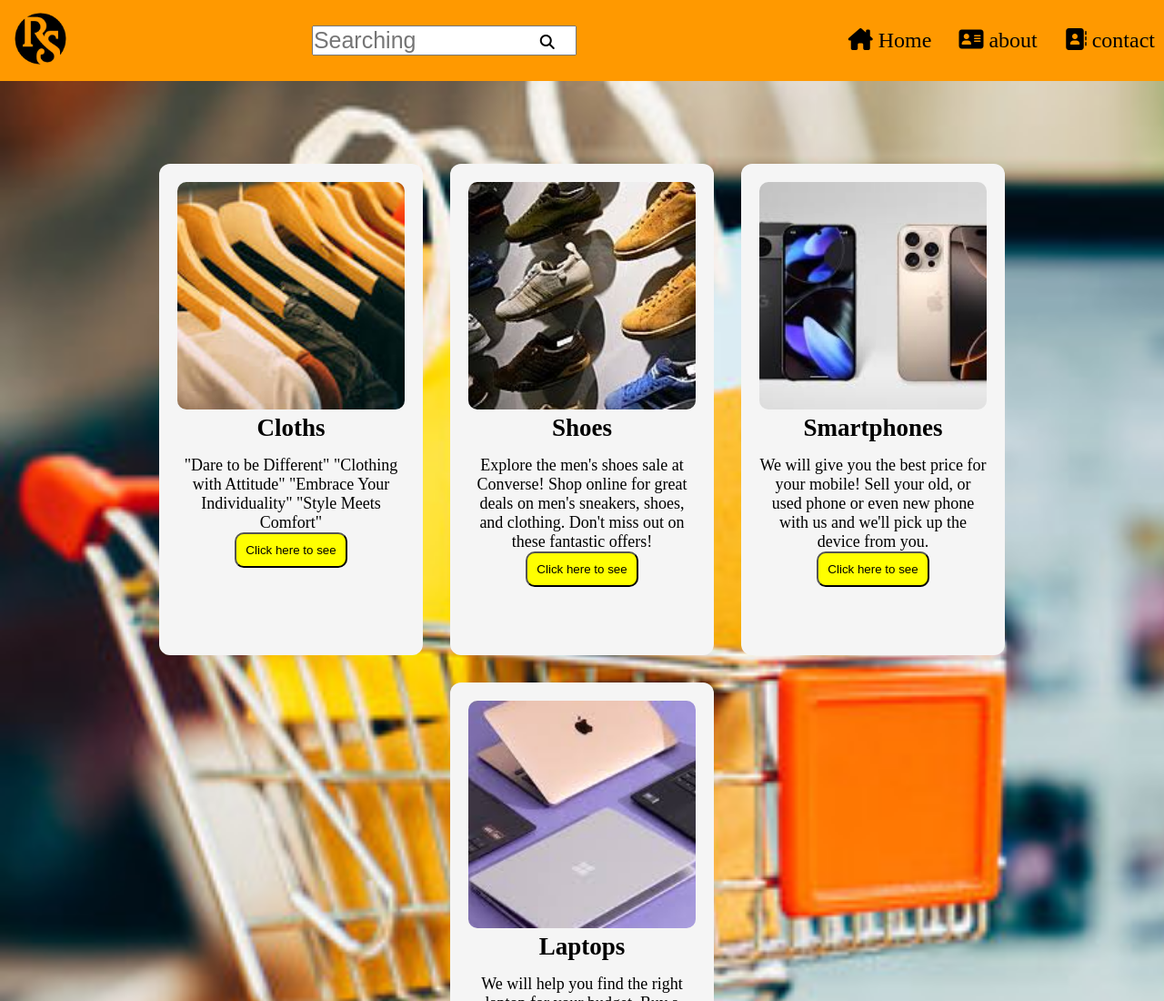
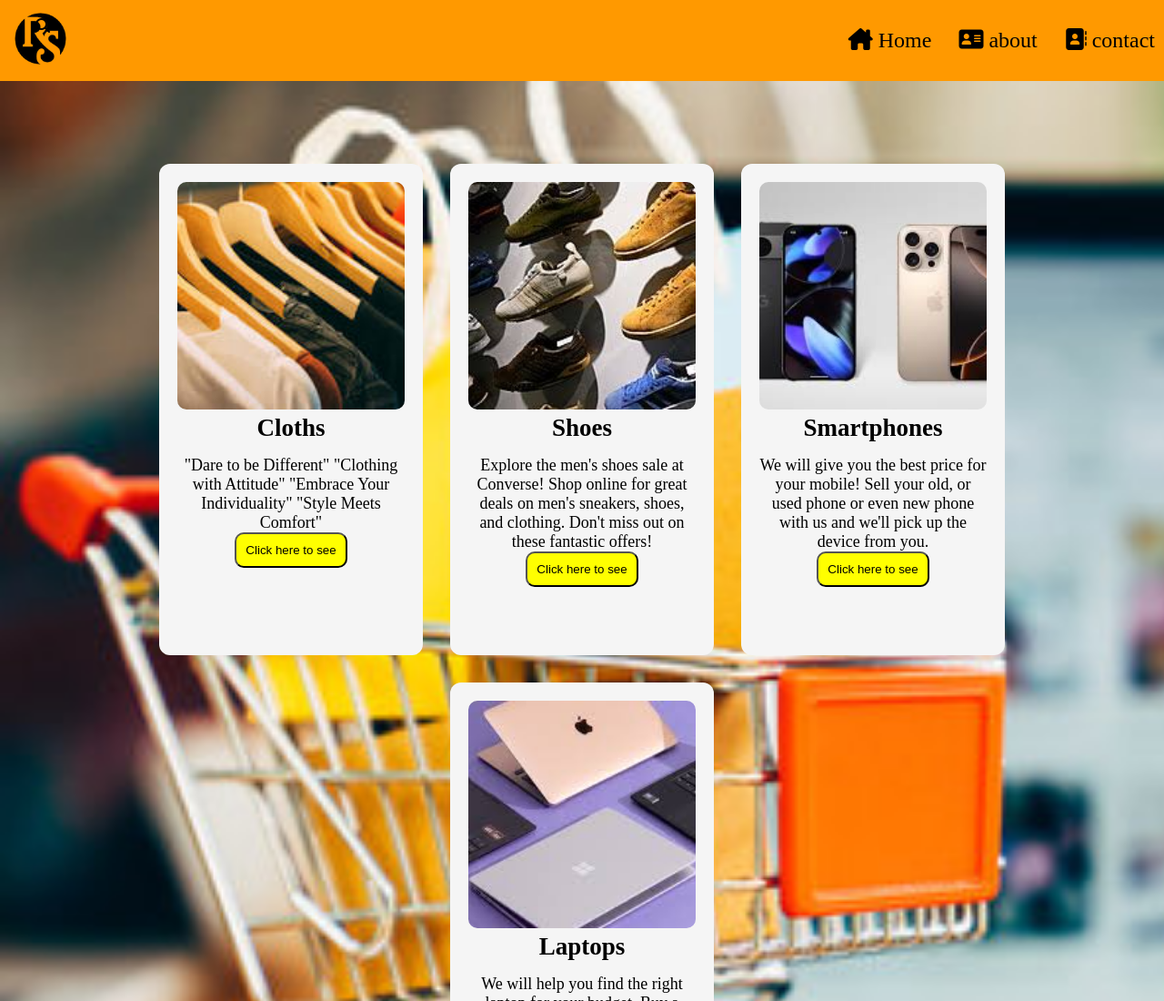
Before and after one commit to krishnabaghel219/E-Commerce-Web, a plain HTML site: page index.html in a window 1280 px wide. Shown: the top 1100 px of the page at 91% size. Drawn offline with Linux system fonts and the light colour scheme.

Commit message:
change to search

```diff
--- a/index.html
+++ b/index.html
@@ -16,8 +16,8 @@
     <header>
         <div>
             <img src="image/rsp.png" alt="logo" class="logo">
-        </div> <div class="search">
-            <input type="text" placeholder="Searching" >
+        <!-- </div> <div class="search">
+            <input type="text" placeholder="Searching" > -->
             <i class="fa-solid fa-magnifying-glass ic" alt="se" ></i>
         </div>
         <div class="head">
--- a/style.css
+++ b/style.css
@@ -1,7 +1,6 @@
 * {
     margin: 0;
     padding: 0;
-    /* box-sizing: border-box; */
     display:flexbox;
 }
 
@@ -210,7 +209,6 @@ footer {
     font-size: 30px;
     width: 22%;
     padding: 20px;
-    /* box-sizing: border-box; */
 }
 .quick-links a{
 text-decoration: none;
```
